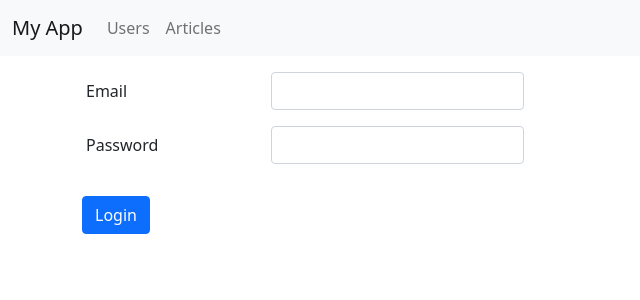
After one commit to fo4dog/Flask, a Flask app: page /login in a window 1280 px wide. The commit adds this page. Shown: the top 300 px of the page, without its empty margins (0-640 px from the left). Run offline with Flask 3, Linux system fonts and the light colour scheme; some libraries are stand-ins or nearby versions.

Commit message:
HW_lesson_3

```diff
--- a/blog/app.py
+++ b/blog/app.py
@@ -1,15 +1,41 @@
 from flask import Flask
 
-from blog.article.views import article
-from blog.user.views import user
+from blog import commands
+from blog.extensions import db, login_manager
+from blog.models import User
 
 
 def create_app() -> Flask:
     app = Flask(__name__)
+    app.config.from_object('blog.config')
+
+    register_extensions(app)
     register_blueprints(app)
+    register_commands(app)
     return app
 
 
+def register_extensions(app):
+    db.init_app(app)
+
+    login_manager.login_view = 'auth.login'
+    login_manager.init_app(app)
+
+    @login_manager.user_loader
+    def load_user(user_id):
+        return User.query.get(int(user_id))
+
+
 def register_blueprints(app: Flask):
+    from blog.auth.views import auth
+    from blog.user.views import user
+    from blog.article.views import article
+
     app.register_blueprint(user)
     app.register_blueprint(article)
+    app.register_blueprint(auth)
+
+
+def register_commands(app: Flask):
+    app.cli.add_command(commands.init_db)
+    app.cli.add_command(commands.create_init_user)
--- /dev/null
+++ b/blog/auth/views.py
@@ -0,0 +1,39 @@
+from flask import Blueprint, render_template, request, flash, redirect, url_for
+from flask_login import logout_user, login_user, login_required, current_user
+from werkzeug.security import check_password_hash
+
+from blog.models import User
+
+auth = Blueprint('auth', __name__, static_folder='../static')
+
+
+@auth.route('/login', methods=('GET',))
+def login():
+    if current_user.is_authenticated:
+        return redirect(url_for('user.profile', pk=current_user.id))
+
+    return render_template(
+        'auth/login.html',
+    )
+
+
+@auth.route('/login', methods=('POST',))
+def login_post():
+    email = request.form.get('email')
+    password = request.form.get('password')
+
+    user = User.query.filter_by(email=email).first()
+
+    if not user or not check_password_hash(user.password, password):
+        flash('Check your login details')
+        return redirect(url_for('.login'))
+
+    login_user(user)
+    return redirect(url_for('user.profile', pk=user.id))
+
+
+@auth.route('/logout')
+@login_required
+def logout():
+    logout_user()
+    return redirect(url_for('.login'))
--- /dev/null
+++ b/blog/enums.py
@@ -0,0 +1,6 @@
+from enum import Enum, auto
+
+
+class EnvType(Enum):
+    development = auto()
+    production = auto()
--- /dev/null
+++ b/blog/extensions.py
@@ -0,0 +1,5 @@
+from flask_login import LoginManager
+from flask_sqlalchemy import SQLAlchemy
+
+login_manager = LoginManager()
+db = SQLAlchemy()
--- a/blog/templates/articles/details.html
+++ b/blog/templates/articles/details.html
@@ -6,7 +6,7 @@
 
 {% block body %}
     <h1>{{ article_name.title }}</h1>
-    <h2>Author: <a href="{{ url_for("user.get_user", pk=article_name.author.pk) }}">{{ article_name.author.name }}</a></h2>
+    <h2>Author: <a href="{{ url_for("user.profile", pk=article_name.author.pk) }}">{{ article_name.author.email }}</a></h2>
     <h3>Atricle text</h3>
     <p>{{ article_name.text }}</p>
 {% endblock %}
--- /dev/null
+++ b/blog/templates/auth/login.html
@@ -0,0 +1,38 @@
+{% extends 'base.html' %}
+
+{% block title %}
+    Login page
+{% endblock %}
+
+{% block body %}
+    <div class="row">
+        <div class="col">
+            {% with messages = get_flashed_messages() %}
+                {% if messages %}
+                    {% for message in messages %}
+                        <div class="alert alert-danger" role="alert">
+                            {{ message }}
+                        </div>
+                    {% endfor %}
+                {% endif %}
+            {% endwith %}
+            <form class="row g-3 mt-3" method="post" action="{{ url_for('auth.login_post') }}">
+                <div class="mb-3 row">
+                    <label for="email" class="col-sm-2 col-form-label">Email</label>
+                    <div class="col-sm-3">
+                        <input type="text" class="form-control" id="email" name="email">
+                    </div>
+                </div>
+                <div class="mb-3 row">
+                    <label for="password" class="col-sm-2 col-form-label">Password</label>
+                    <div class="col-sm-3">
+                        <input type="password" class="form-control" id="password" name="password">
+                    </div>
+                </div>
+                <div class="col-auto">
+                    <button type="submit" class="btn btn-primary mb-3">Login</button>
+                </div>
+            </form>
+        </div>
+    </div>
+{% endblock %}
--- a/blog/templates/base.html
+++ b/blog/templates/base.html
@@ -9,26 +9,16 @@
         <!-- Bootstrap CSS -->
         <link href="{{ url_for('static', filename='css/bootstrap.min.css') }}" rel="stylesheet">
     {% endblock %}
-    <title>{% block title %}My app - {% endblock %}</title>
+    <title>{% block title %}{% endblock %}</title>
 </head>
 <body>
-{% include "navbar.html" %}
+{% include 'navbar.html' %}
 <div class="container">
-  {% block body %} {% endblock %}
+    {% block body %}{% endblock %}
 </div>
 
-
 {% block js %}
-    <!-- Optional JavaScript; choose one of the two! -->
-
-    <!-- Option 1: Bootstrap Bundle with Popper -->
     <script src="{{ url_for('static', filename='js/bootstrap.bundle.min.js') }}"></script>
-
-    <!-- Option 2: Separate Popper and Bootstrap JS -->
-    <!--
-    <script src="https://cdn.jsdelivr.net/npm/@popperjs/core@2.9.2/dist/umd/popper.min.js" integrity="sha384-IQsoLXl5PILFhosVNubq5LC7Qb9DXgDA9i+tQ8Zj3iwWAwPtgFTxbJ8NT4GN1R8p" crossorigin="anonymous"></script>
-    <script src="https://cdn.jsdelivr.net/npm/bootstrap@5.0.2/dist/js/bootstrap.min.js" integrity="sha384-cVKIPhGWiC2Al4u+LWgxfKTRIcfu0JTxR+EQDz/bgldoEyl4H0zUF0QKbrJ0EcQF" crossorigin="anonymous"></script>
-    -->
 {% endblock %}
 </body>
 </html>
--- a/blog/templates/navbar.html
+++ b/blog/templates/navbar.html
@@ -1,17 +1,23 @@
-<nav class="navbar navbar-expand-lg bg-body-tertiary">
+<nav class="navbar navbar-expand-lg navbar-light bg-light">
     <div class="container-fluid">
-    <a class="navbar-brand" href="#">Navbar</a>
-    <button class="navbar-toggler" type="button" data-bs-toggle="collapse" data-bs-target="#navbarNav" aria-controls="navbarNav" aria-expanded="false" aria-label="Toggle navigation">
+        <a class="navbar-brand" href="#">My App</a>
+        <button class="navbar-toggler" type="button" data-bs-toggle="collapse" data-bs-target="#navbarNav"
+                aria-controls="navbarNav" aria-expanded="false" aria-label="Toggle navigation">
             <span class="navbar-toggler-icon"></span>
         </button>
         <div class="collapse navbar-collapse" id="navbarNav">
             <ul class="navbar-nav">
                 <li class="nav-item">
-          <a class="nav-link active" aria-current="page" href="{{ url_for('user.user_list') }}">Users</a>
+                    <a class="nav-link" href="{{ url_for('user.user_list') }}">Users</a>
                 </li>
                 <li class="nav-item">
-          <a class="nav-link" href="{{ url_for('article.article_list') }}">Article</a>
+                    <a class="nav-link" href="{{ url_for('article.article_list') }}">Articles</a>
                 </li>
+                {% if current_user.is_authenticated %}
+                    <li class="nav-item">
+                        <a class="nav-link" href="{{ url_for('auth.logout') }}">Logout ({{ current_user.email }})</a>
+                    </li>
+                {% endif %}
             </ul>
         </div>
     </div>
```
Also changed, not shown: blog/article/views.py (+6 -3 lines), blog/commands.py (added, +26 -0 lines), blog/config.py (added, +15 -0 lines), blog/models.py (added, +15 -0 lines), blog/templates/users/details.html (deleted, +0 -9 lines), blog/templates/users/list.html (+4 -7 lines), blog/templates/users/profile.html (added, +9 -0 lines), blog/user/views.py (+18 -16 lines), blog/auth/__init__.py (added), wsgi.py (line endings or trailing spaces), 1 other file. Lines whose indentation alone changed are shown as unchanged.
